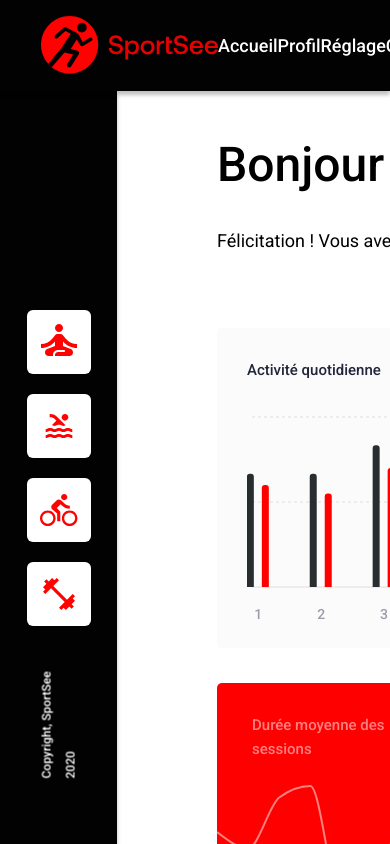
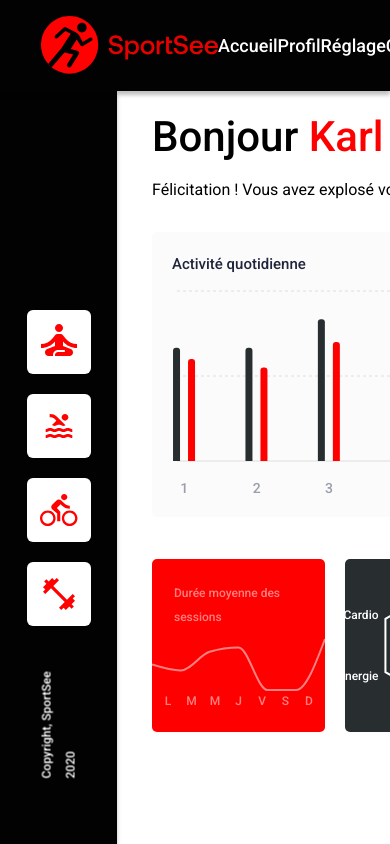
Before and after one commit to Karabaaa/SportSee-front, a React (Vite) app: page / in a window 390 px wide. Shown: the top 844 px of the page. Built offline with nearby package versions, Linux system fonts and the light colour scheme.

Commit message:
add responsiveness to desktop

```diff
--- a/src/components/charts/ActivityChart.module.css
+++ b/src/components/charts/ActivityChart.module.css
@@ -44,3 +44,23 @@ color: #20253A;
         height: 320px;
         border-radius: 5px;
 }
+
+@media (max-width: 1200px), (max-height: 850px) {
+    .legend {
+        gap: 12px;
+    }
+
+    .label {
+        font-size: 12px;
+    }
+
+    .header {
+        padding-bottom: 10px;
+        padding-right: 8px;
+    }
+
+    .activityChart {
+        height: 285px;
+        padding: 20px;
+    }
+}
--- a/src/components/charts/GoalChart.module.css
+++ b/src/components/charts/GoalChart.module.css
@@ -3,8 +3,10 @@
   flex-direction: column;
   justify-content: center;
   align-items: center;
-  width: 260px;
-  height: 260px;
+  width: 100%;
+  max-width: 260px;
+  aspect-ratio: 1;
+  height: auto;
   background-color: var(--tertiary-color);
   border-radius: 5px;
   position: relative;
@@ -49,3 +51,29 @@
   line-height: 26px;
   text-align: center;
 }
+
+@media (max-width: 1200px), (max-height: 850px) {
+  .goalChart {
+    max-width: 190px;
+  }
+
+  .title {
+    top: 16px;
+    left: 16px;
+    font-size: 13px;
+  }
+
+  .scoreContent {
+    width: 120px;
+    height: 120px;
+  }
+
+  .score {
+    font-size: 22px;
+  }
+
+  .scoreLabel {
+    font-size: 13px;
+    line-height: 20px;
+  }
+}
--- a/src/components/charts/PerformanceChart.module.css
+++ b/src/components/charts/PerformanceChart.module.css
@@ -3,9 +3,17 @@
   flex-direction: column;
   justify-content: center;
   align-items: center;
-  width: 260px;
-  height: 260px;
+  width: 100%;
+  max-width: 260px;
+  aspect-ratio: 1;
+  height: auto;
   background-color: var(--secondary-color);
   box-shadow: 0px 2px 4px 0px #00000005;
   border-radius: 5px;
 }
+
+@media (max-width: 1200px), (max-height: 850px) {
+  .performanceChart {
+    max-width: 190px;
+  }
+}
--- a/src/components/charts/SessionChart.jsx
+++ b/src/components/charts/SessionChart.jsx
@@ -2,12 +2,10 @@ import styles from "./SessionChart.module.css";
 import { LineChart, Line, XAxis, YAxis, Tooltip, Rectangle } from "recharts";
 
 const textColor = "rgba(255, 255, 255, 0.5)";
-const sessionChartHeight = 260;
-const sessionChartWidth = 260;
 const sessionDays = ["L", "M", "M", "J", "V", "S", "D"];
 
 const CustomCursor = (props) => {
-  const { points } = props;
+  const { points, width, height } = props;
   const { x } = points[0];
 
   return (
@@ -16,8 +14,8 @@ const CustomCursor = (props) => {
       stroke="none"
       x={x}
       y={0}
-      width={sessionChartWidth - x}
-      height={sessionChartHeight}
+      width={width - x}
+      height={height}
     />
   );
 };
@@ -32,8 +30,7 @@ export const SessionChart = ({ data }) => {
       <LineChart
         style={{
           width: "100%",
-          maxWidth: 260,
-          height: 260,
+          height: "100%",
         }}
         responsive
         data={data}
--- a/src/components/charts/SessionChart.module.css
+++ b/src/components/charts/SessionChart.module.css
@@ -2,7 +2,8 @@
         width: 100%;
         max-width: 260px;
         background-color: var(--primary-color);
-        height: 260px;
+        aspect-ratio: 1;
+        height: auto;
         border-radius: 5px;
         box-shadow: 0px 2px 4px 0px #00000005;
         position: relative;
@@ -19,3 +20,15 @@
         left: 35px;
         z-index: 2;
 }
+
+@media (max-width: 1200px), (max-height: 850px) {
+        .sessionChart {
+                max-width: 190px;
+        }
+
+        .title {
+                font-size: 12px;
+                top: 22px;
+                left: 22px;
+        }
+}
--- a/src/components/indicator/Indicator.module.css
+++ b/src/components/indicator/Indicator.module.css
@@ -3,7 +3,8 @@
     align-items: center;
     justify-content: flex-start;
     gap: 32px;
-    width: 258px;
+    width: 100%;
+    max-width: 258px;
     height: 124px;
     border-radius: 5px;
     background: var(--tertiary-color);
@@ -41,3 +42,26 @@
     text-align: left;
     width:100%;
 }
+
+@media (max-width: 1200px), (max-height: 850px) {
+    .indicator {
+        max-width: 170px;
+        height: 95px;
+        gap: 14px;
+        padding: 18px;
+    }
+
+    .icon {
+        width: 45px;
+        height: 45px;
+    }
+
+    .value {
+        font-size: 16px;
+        gap: 4px;
+    }
+
+    .label {
+        font-size: 12px;
+    }
+}
--- a/src/pages/Dashboard.module.css
+++ b/src/pages/Dashboard.module.css
@@ -7,8 +7,8 @@
   margin-top: var(--header-h);
   margin-left: var(--sidebar-w);
   height: calc(100% - var(--header-h));
-  padding: 50px 100px;
-  overflow: hidden;
+  padding: 40px 100px;
+  overflow: auto;
 }
 
 .title {
@@ -30,7 +30,7 @@
   flex-direction: column;
   align-items: flex-start;
   justify-content: center;
-  gap: 40px;
+  gap: 30px;
   padding-bottom: 75px;
 }
 
@@ -40,6 +40,7 @@
   align-items: center;
   justify-content: space-between;
   gap:40px;
+  max-width: 258px;
 }
 
 .charts {
@@ -47,22 +48,57 @@
   flex-direction: column;
   align-items: center;
   justify-content: space-between;
-  gap: 35px;
-  width: 835px;
+  width: 100%;
+  max-width: 835px;
+  height: 100%;
 }
 
 .smallCharts {
-  display: flex;
-  flex-direction: row;
-  align-items: center;
-  justify-content: space-between;
+  display: grid;
+  grid-template-columns: repeat(3, minmax(0, 1fr));
+  justify-items: center;
+  gap: 35px;
   width: 100%;
 }
 
 .dashboardData {
-  display: flex;
-  flex-direction: row;
+  display: grid;
+  grid-template-columns: minmax(0, 835px) minmax(170px, 258px);
   align-items: flex-start;
   justify-content: flex-start;
-  gap:40px;
+  gap: 40px;
+  width: 100%;
+  max-width: calc(835px + 40px + 258px);
 }
+
+@media (max-width: 1200px), (max-height: 850px) {
+  .dashboardContent {
+    padding: 25px 35px;
+  }
+
+  .title {
+    font-size: 42px;
+  }
+
+  .subtitle {
+    font-size: 16px;
+  }
+
+  .userInfo {
+    gap: 20px;
+    padding-bottom: 30px;
+  }
+
+  .dashboardData {
+    gap: 20px;
+  }
+
+  .charts {
+    gap: 20px;
+  }
+
+  .smallCharts {
+    gap: 20px;
+  }
+
+}
```
